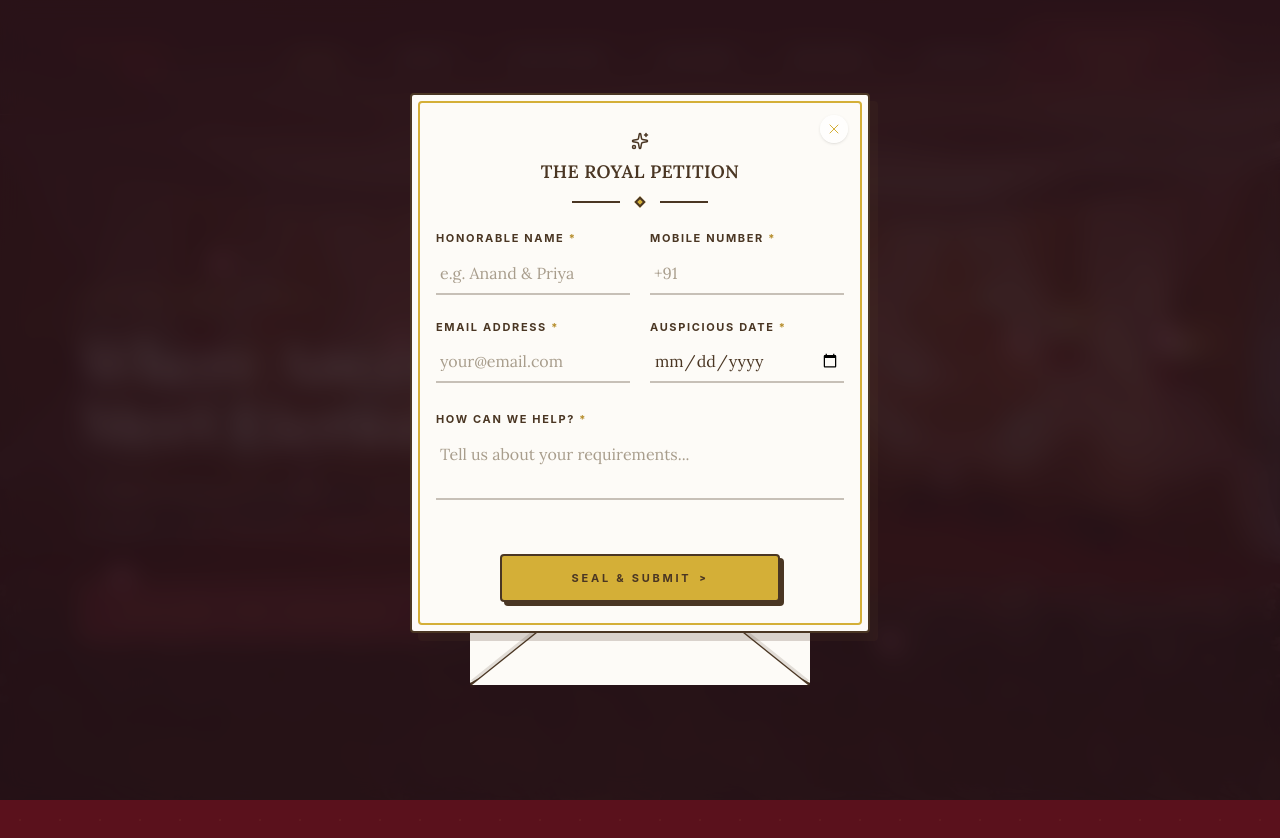
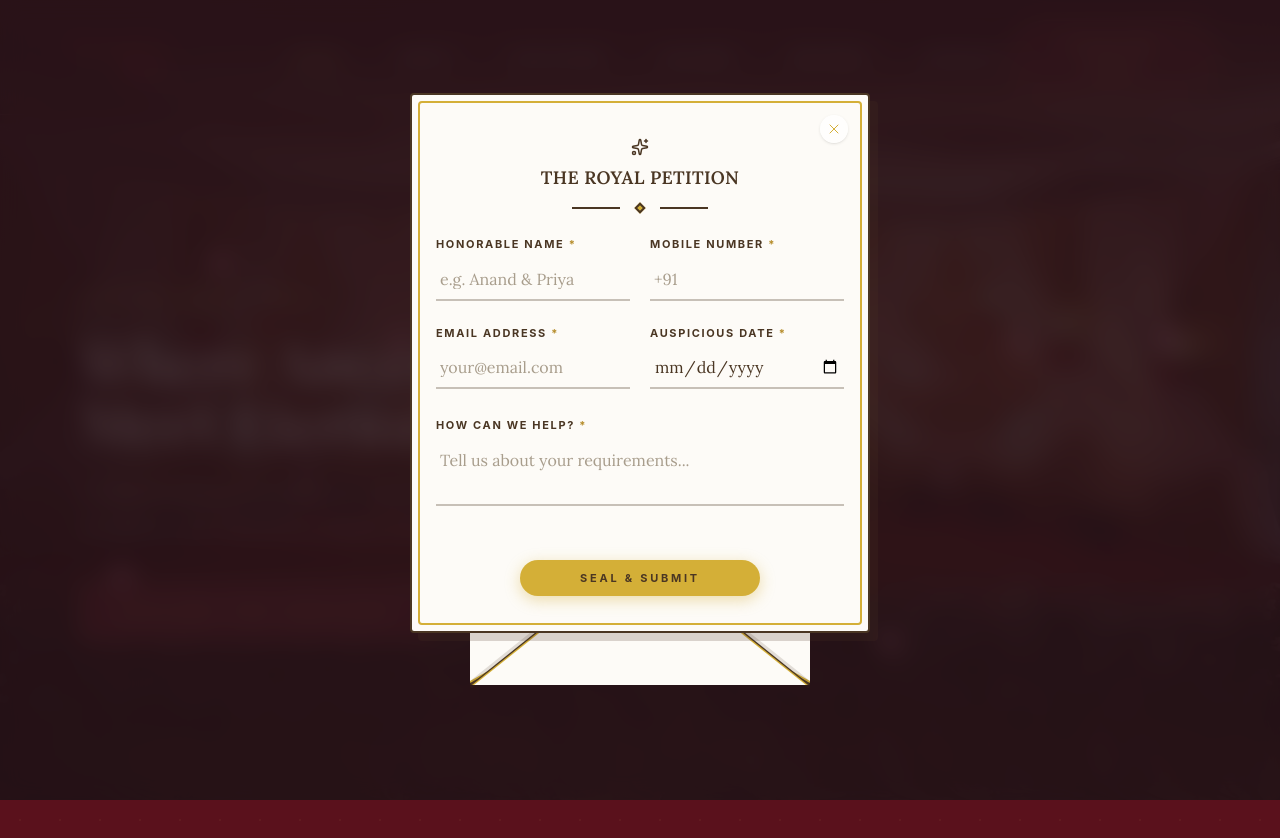
Before and after one commit to Random-Stack-Team/client-ayswariya-mahal, a React (Vite) app: page / in a window 1280 px wide. Both pictures are taken after a click on the button "ENQUIRE NOW". Shown: the top 838 px of the page. Built offline with nearby package versions, Linux system fonts and the light colour scheme; a web font is replaced by a local one.

Commit message:
Update envelope UI: Replace seal with illustration, add gold inner borders, and apply royal classic button design

```diff
--- a/src/components/common/FloatingEnvelope.jsx
+++ b/src/components/common/FloatingEnvelope.jsx
@@ -198,9 +198,11 @@ export default function FloatingEnvelope() {
                 className="absolute top-0 inset-x-0 h-[55%] pointer-events-none drop-shadow-[0_4px_0_rgba(74,54,35,0.2)] flex justify-center"
               >
                 <div className="absolute w-full h-full bg-[#4a3623]" style={{ clipPath: "polygon(0 0, 100% 0, 50% 100%)" }}>
+                  <div className="absolute top-0 left-[2px] right-[2px] w-[calc(100%-4px)] h-[calc(100%-2px)] bg-[#d4af37]" style={{ clipPath: "polygon(0 0, 100% 0, 50% 100%)" }}>
                     <div className="absolute top-0 left-[2px] right-[2px] w-[calc(100%-4px)] h-[calc(100%-2px)] bg-[#fdfbf7]" style={{ clipPath: "polygon(0 0, 100% 0, 50% 100%)" }}>
                       <div className="absolute bottom-6 left-1/2 -translate-x-1/2 text-[#d4af37] rotate-180 flex flex-col items-center">
                         <Sparkles size={36} strokeWidth={2} />
+                      </div>
                     </div>
                   </div>
                 </div>
@@ -335,11 +337,11 @@ export default function FloatingEnvelope() {
                           <div className="pt-6 pb-2 flex justify-center">
                             <button
                               type="submit"
-                              className="relative px-12 py-3.5 group bg-[#d4af37] border-[2px] border-[#4a3623] rounded-sm shadow-[4px_4px_0_#4a3623] hover:shadow-[2px_2px_0_#4a3623] hover:translate-x-[2px] hover:translate-y-[2px] transition-all duration-300 w-full max-w-[280px]"
+                              className="relative px-10 py-2.5 group bg-[#d4af37] rounded-full shadow-[0_4px_15px_rgba(212,175,55,0.4)] hover:shadow-[0_6px_20px_rgba(212,175,55,0.6)] hover:-translate-y-0.5 transition-all duration-300 w-full max-w-[240px]"
                             >
                               <div className="relative z-10 flex items-center justify-center">
-                                <span className="font-sans text-[10px] md:text-[11px] text-[#4a3623] font-bold tracking-[0.25em] uppercase flex items-center gap-2 whitespace-nowrap">
-                                  Seal & Submit <span className="font-sans text-[8px] md:text-[9px] font-black">&gt;</span>
+                                <span className="font-sans text-[10px] md:text-[11px] text-[#4a3623] font-bold tracking-[0.25em] uppercase flex items-center justify-center whitespace-nowrap">
+                                  Seal & Submit
                                 </span>
                               </div>
                             </button>
@@ -354,11 +356,15 @@ export default function FloatingEnvelope() {
               {/* Layer 3: Left & Right Flaps */}
               <div className="absolute inset-0 z-30 pointer-events-none rounded-sm overflow-hidden drop-shadow-[0_4px_0_rgba(74,54,35,0.15)]">
                 <div className="absolute left-0 top-0 w-[55%] h-full bg-[#4a3623]" style={{ clipPath: "polygon(0 0, 100% 50%, 0 100%)" }}>
+                  <div className="absolute left-0 top-[2px] bottom-[2px] w-[calc(100%-3px)] h-[calc(100%-4px)] bg-[#d4af37]" style={{ clipPath: "polygon(0 0, 100% 50%, 0 100%)" }}>
                     <div className="absolute left-0 top-[2px] bottom-[2px] w-[calc(100%-3px)] h-[calc(100%-4px)] bg-[#fdfbf7]" style={{ clipPath: "polygon(0 0, 100% 50%, 0 100%)" }}>
                     </div>
                   </div>
+                </div>
                 <div className="absolute right-0 top-0 w-[55%] h-full bg-[#4a3623]" style={{ clipPath: "polygon(100% 0, 0 50%, 100% 100%)" }}>
+                  <div className="absolute right-0 top-[2px] bottom-[2px] w-[calc(100%-3px)] h-[calc(100%-4px)] bg-[#d4af37]" style={{ clipPath: "polygon(100% 0, 0 50%, 100% 100%)" }}>
                     <div className="absolute right-0 top-[2px] bottom-[2px] w-[calc(100%-3px)] h-[calc(100%-4px)] bg-[#fdfbf7]" style={{ clipPath: "polygon(100% 0, 0 50%, 100% 100%)" }}>
+                    </div>
                   </div>
                 </div>
               </div>
@@ -367,7 +373,9 @@ export default function FloatingEnvelope() {
               <div className="absolute bottom-0 inset-x-0 h-[65%] z-40 pointer-events-none drop-shadow-[0_-4px_0_rgba(74,54,35,0.15)] flex justify-center">
 
                 <div className="absolute bottom-0 w-full h-full bg-[#4a3623]" style={{ clipPath: "polygon(0 100%, 50% 0, 100% 100%)" }}>
+                  <div className="absolute bottom-0 left-[2px] right-[2px] w-[calc(100%-4px)] h-[calc(100%-2px)] bg-[#d4af37]" style={{ clipPath: "polygon(0 100%, 50% 0, 100% 100%)" }}>
                     <div className="absolute bottom-0 left-[2px] right-[2px] w-[calc(100%-4px)] h-[calc(100%-2px)] bg-[#fdfbf7]" style={{ clipPath: "polygon(0 100%, 50% 0, 100% 100%)" }}>
+                    </div>
                   </div>
                 </div>
 
@@ -378,15 +386,15 @@ export default function FloatingEnvelope() {
                     <motion.div
                       initial={{ opacity: 1, y: 0 }}
                       exit={{ opacity: 0, y: 10 }}
-                      className="absolute bottom-8 z-50 pointer-events-auto"
+                      className="absolute bottom-4 md:bottom-5 z-50 pointer-events-auto"
                     >
                       <button
                         onClick={handleEnquireClick}
-                        className="relative px-12 py-3 group shadow-[4px_4px_0_#4a3623] hover:shadow-[2px_2px_0_#4a3623] hover:translate-x-[2px] hover:translate-y-[2px] transition-all duration-300 pointer-events-auto bg-[#d4af37] border-[2px] border-[#4a3623] rounded-sm"
+                        className="relative px-10 py-2.5 group pointer-events-auto bg-[#d4af37] rounded-full shadow-[0_4px_15px_rgba(212,175,55,0.4)] hover:shadow-[0_6px_20px_rgba(212,175,55,0.6)] hover:-translate-y-0.5 transition-all duration-300"
                       >
                         <div className="relative z-10 flex flex-col items-center justify-center">
-                          <span className="font-serif text-xs text-[#4a3623] font-bold tracking-[0.2em] uppercase flex items-center gap-2">
-                            Enquire Now <span className="font-sans text-[10px] font-black">&gt;</span>
+                          <span className="font-serif text-[11px] text-[#4a3623] font-bold tracking-[0.2em] uppercase flex items-center justify-center">
+                            Enquire Now
                           </span>
                         </div>
                       </button>
```
Lines whose indentation alone changed are shown as unchanged.
